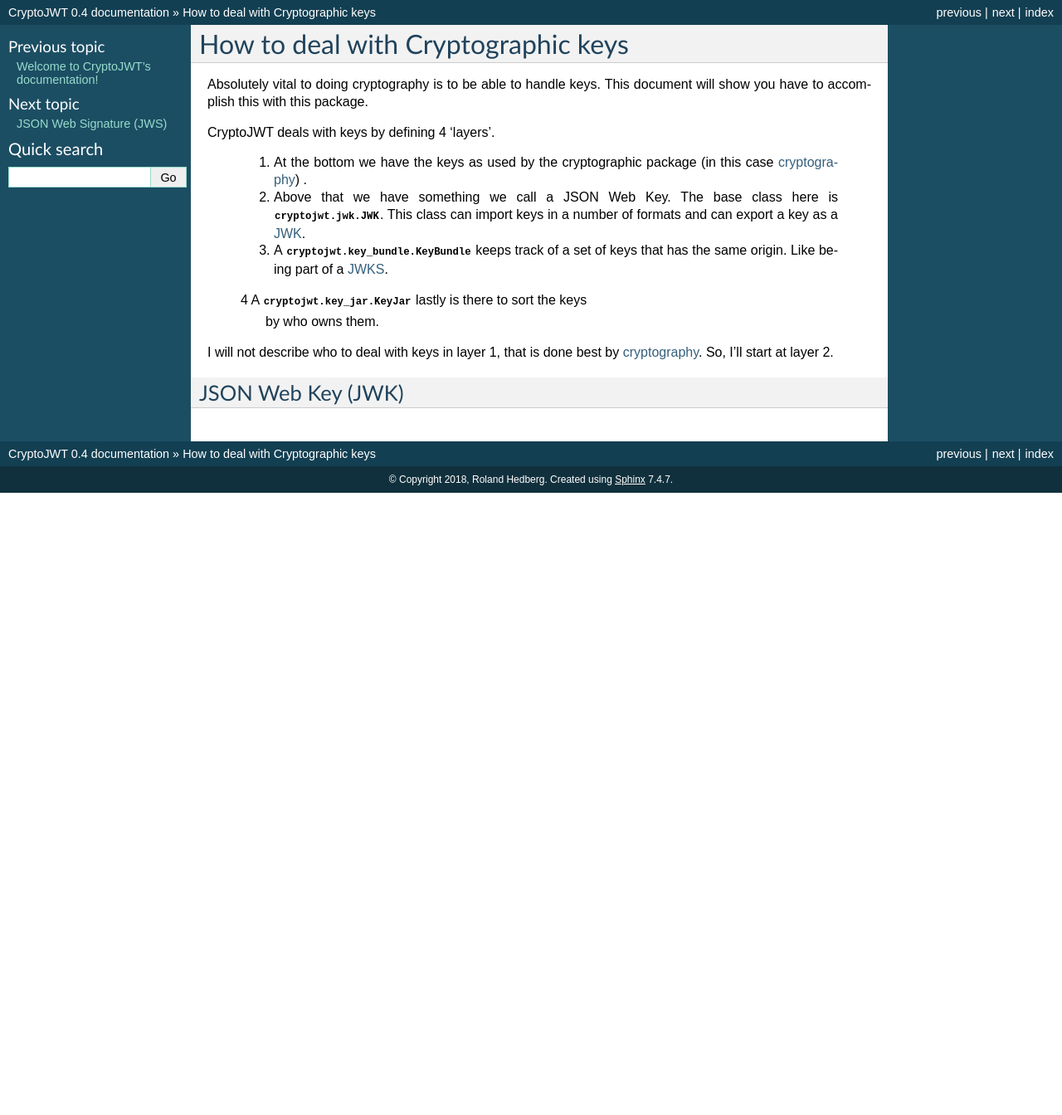
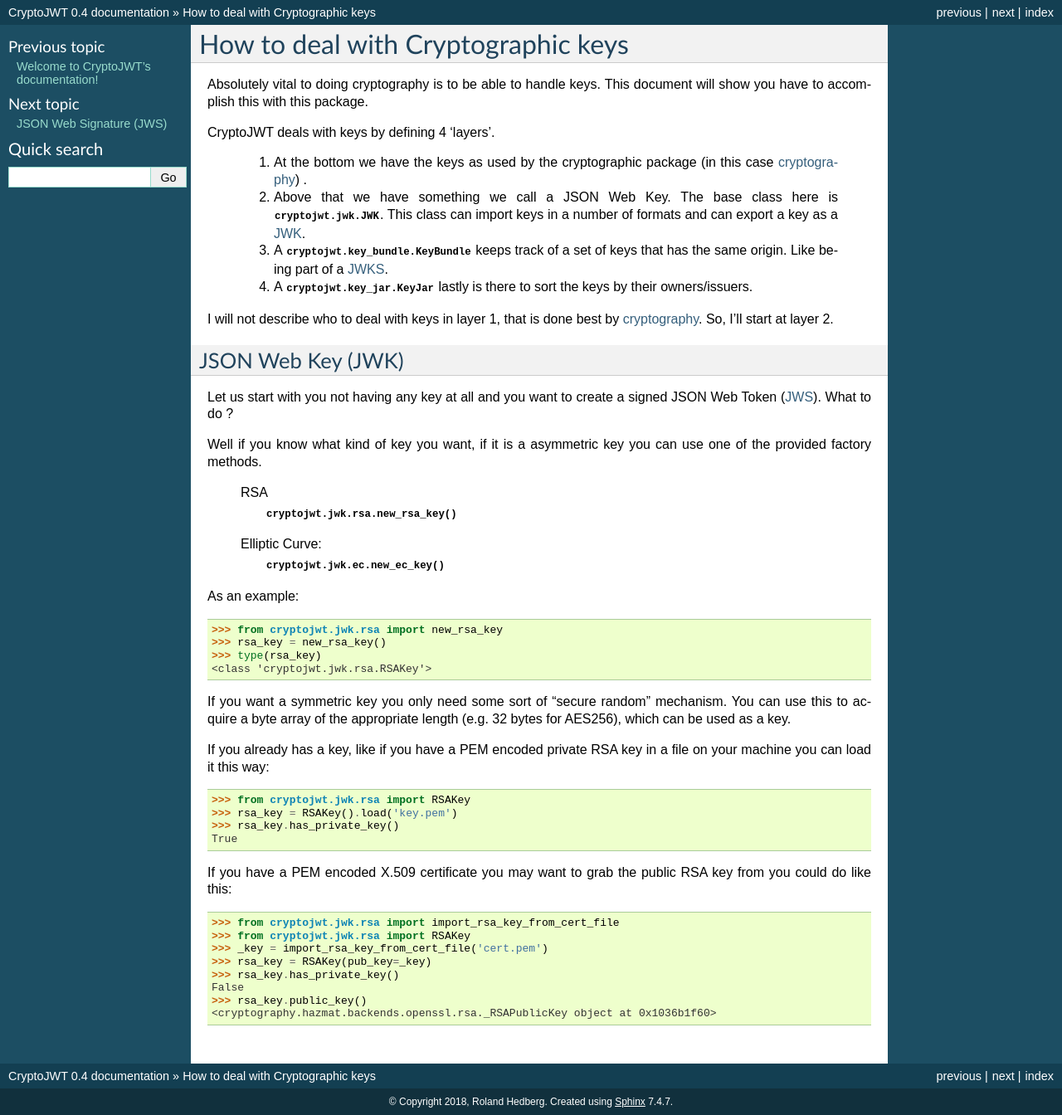
Before and after one commit to IdentityPython/JWTConnect-Python-CryptoJWT, a Sphinx documentation site: the page built from doc/keyhandling.rst, in a window 1280 px wide. Shown: the whole page at 83% size. Built offline with Sphinx 7.4.7, drawn with Linux system fonts in a browser that asks for light colours; pages that are not in the unit, such as notebooks, are missing from menus; before the commit the page ends 900 px from its top, so only the background shows below that.

Commit message:
Working on documentation.

```diff
--- a/doc/index.rst
+++ b/doc/index.rst
@@ -13,7 +13,7 @@
    keyhandling
    jws
    jwe
-   source
+   source/index.rst
 
 Indices and tables
 ==================
--- a/doc/keyhandling.rst
+++ b/doc/keyhandling.rst
@@ -15,8 +15,8 @@
        a number of formats and can export a key as a JWK_.
     3. A :py:class:`cryptojwt.key_bundle.KeyBundle` keeps track of a set of
        keys that has the same origin. Like being part of a JWKS_.
-    4  A :py:class:`cryptojwt.key_jar.KeyJar` lastly is there to sort the keys
-       by who owns them.
+    4. A :py:class:`cryptojwt.key_jar.KeyJar` lastly is there to sort the keys
+       by their owners/issuers.
 
 
 I will not describe who to deal with keys in layer 1, that is done best by
@@ -25,8 +25,54 @@
 JSON Web Key (JWK)
 ------------------
 
+Let us start with you not having any key at all and you want to create a
+signed JSON Web Token (JWS_).
+What to do ?
+
+Well if you know what kind of key you want, if it is a asymmetric key you can
+use one of the provided factory methods.
+
+    RSA
+        :py:func:`cryptojwt.jwk.rsa.new_rsa_key`
+    Elliptic Curve:
+        :py:func:`cryptojwt.jwk.ec.new_ec_key`
+
+
+As an example::
+
+    >>> from cryptojwt.jwk.rsa import new_rsa_key
+    >>> rsa_key = new_rsa_key()
+    >>> type(rsa_key)
+    <class 'cryptojwt.jwk.rsa.RSAKey'>
+
+
+If you want a symmetric key you only need some sort of "secure random"
+mechanism. You can use this to acquire a byte array of the appropriate length
+(e.g. 32 bytes for AES256), which can be used as a key.
+
+If you already has a key, like if you have a PEM encoded private RSA key in
+a file on your machine you can load it this way::
+
+    >>> from cryptojwt.jwk.rsa import RSAKey
+    >>> rsa_key = RSAKey().load('key.pem')
+    >>> rsa_key.has_private_key()
+    True
+
+If you have a PEM encoded X.509 certificate you may want to grab the public
+RSA key from you could do like this::
+
+    >>> from cryptojwt.jwk.rsa import import_rsa_key_from_cert_file
+    >>> from cryptojwt.jwk.rsa import RSAKey
+    >>> _key = import_rsa_key_from_cert_file('cert.pem')
+    >>> rsa_key = RSAKey(pub_key=_key)
+    >>> rsa_key.has_private_key()
+    False
+    >>> rsa_key.public_key()
+    <cryptography.hazmat.backends.openssl.rsa._RSAPublicKey object at 0x1036b1f60>
+
 
 
 .. _cryptography: https://cryptography.io/en/latest/
 .. _JWK: https://tools.ietf.org/html/rfc7517
 .. _JWKS: https://tools.ietf.org/html/rfc7517#section-5
+.. _JWS: https://tools.ietf.org/html/rfc7515
```
Also changed, not shown: 1 other file.
